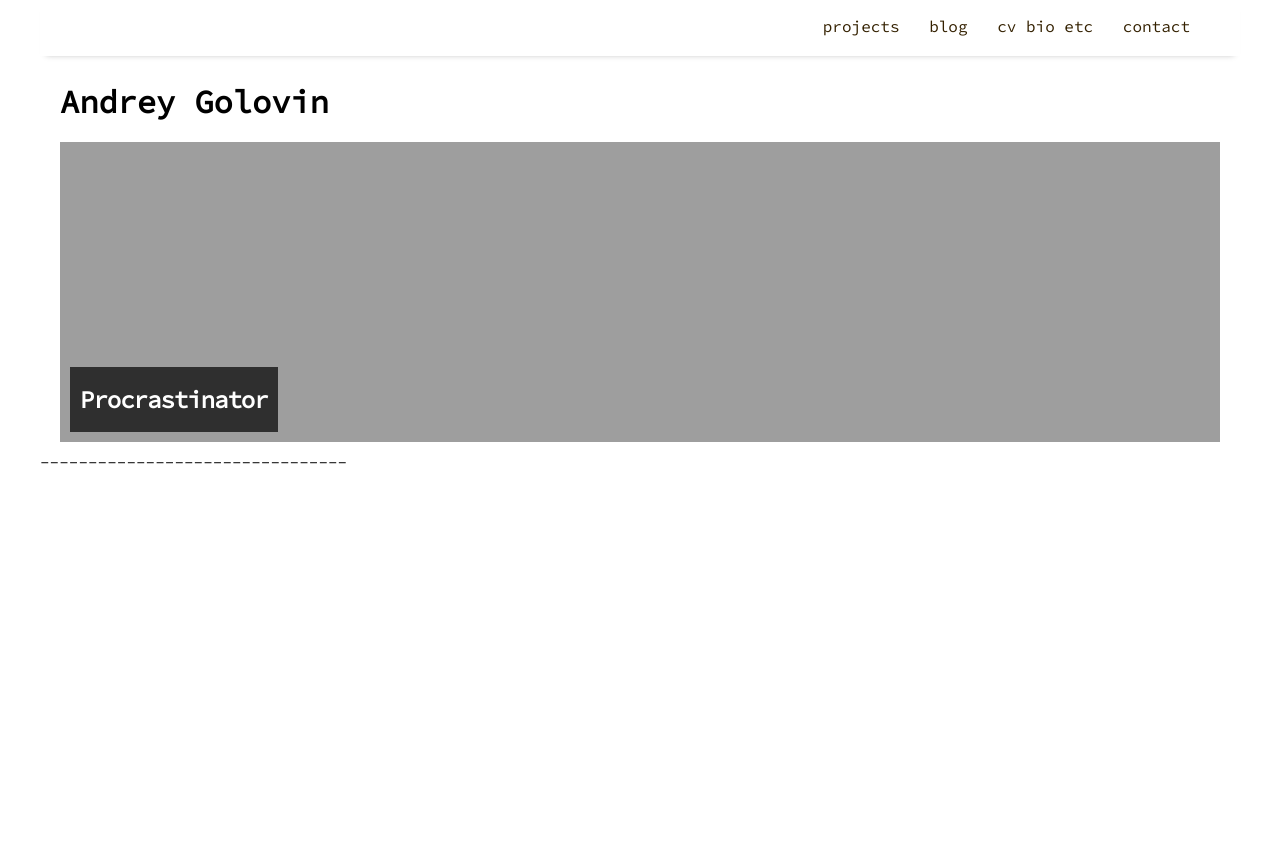
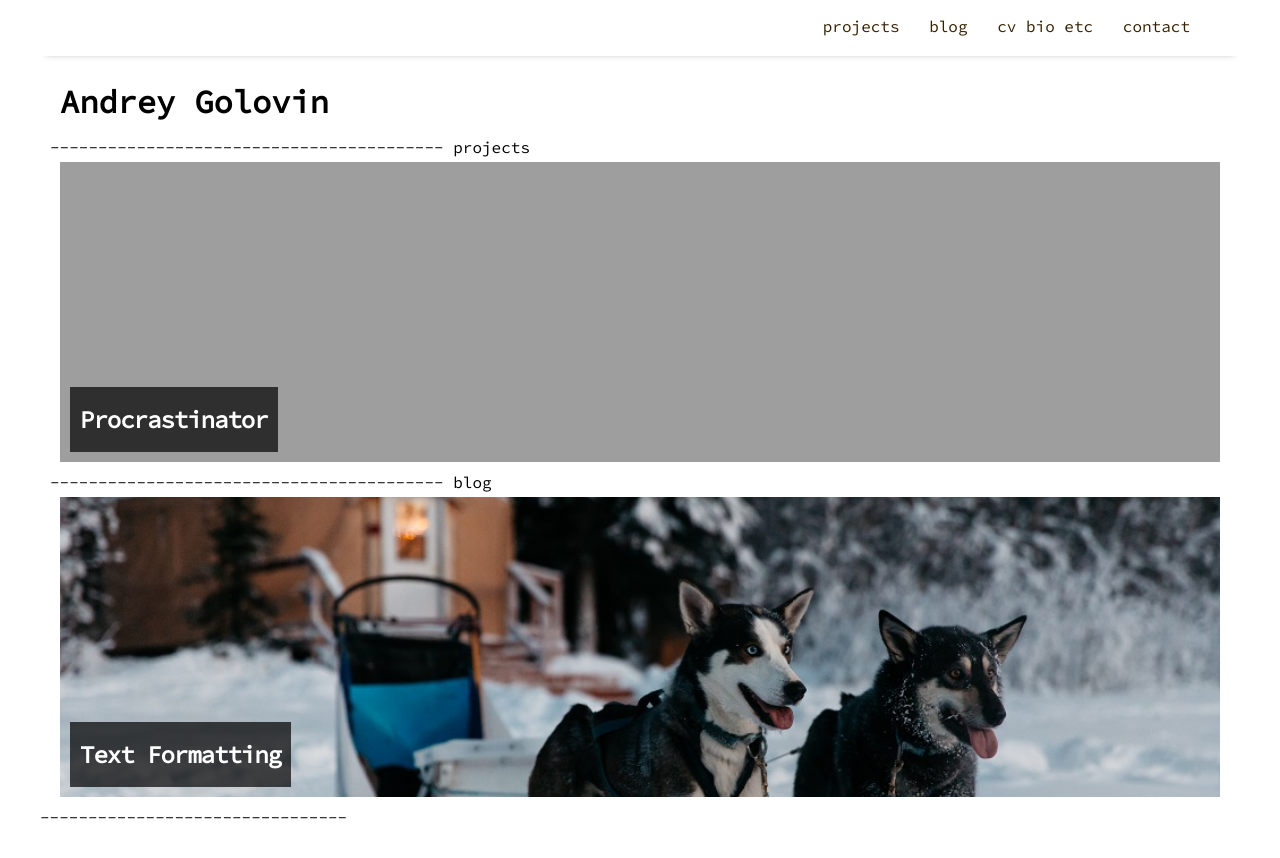
Before and after one commit to agamurian/agamurian.github.io, a Jekyll site: the page built from index.md, in a window 1280 px wide. Shown: the top 858 px of the page. Built offline with Jekyll 4.4.1, drawn with Linux system fonts in a browser that asks for light colours; nearby versions of some CDN libraries; our own code applies the rules of GitHub Pages for plain Markdown files; the list of posts is cut into pages by our own code.

Commit message:
Update home.html

```diff
--- a/_layouts/home.html
+++ b/_layouts/home.html
@@ -3,7 +3,21 @@
 title: A
 ---
 
+-----------------------------------------
+projects
+
 {% for post in site.categories.projects %}
+  <a href="{{ site.github.url }}{{ post.url }}">
+    <div class="featured-posts" {% if post.image %}style="background-image:url({{ site.github.url }}/assets/img/{{ post.image }})"{% endif %}>
+      <h2><span>{{ post.title }}</span></h2>
+    </div>
+  </a>
+{% endfor %}
+
+-----------------------------------------
+blog
+
+{% for post in site.categories.sample %}
   <a href="{{ site.github.url }}{{ post.url }}">
     <div class="featured-posts" {% if post.image %}style="background-image:url({{ site.github.url }}/assets/img/{{ post.image }})"{% endif %}>
       <h2><span>{{ post.title }}</span></h2>
```
